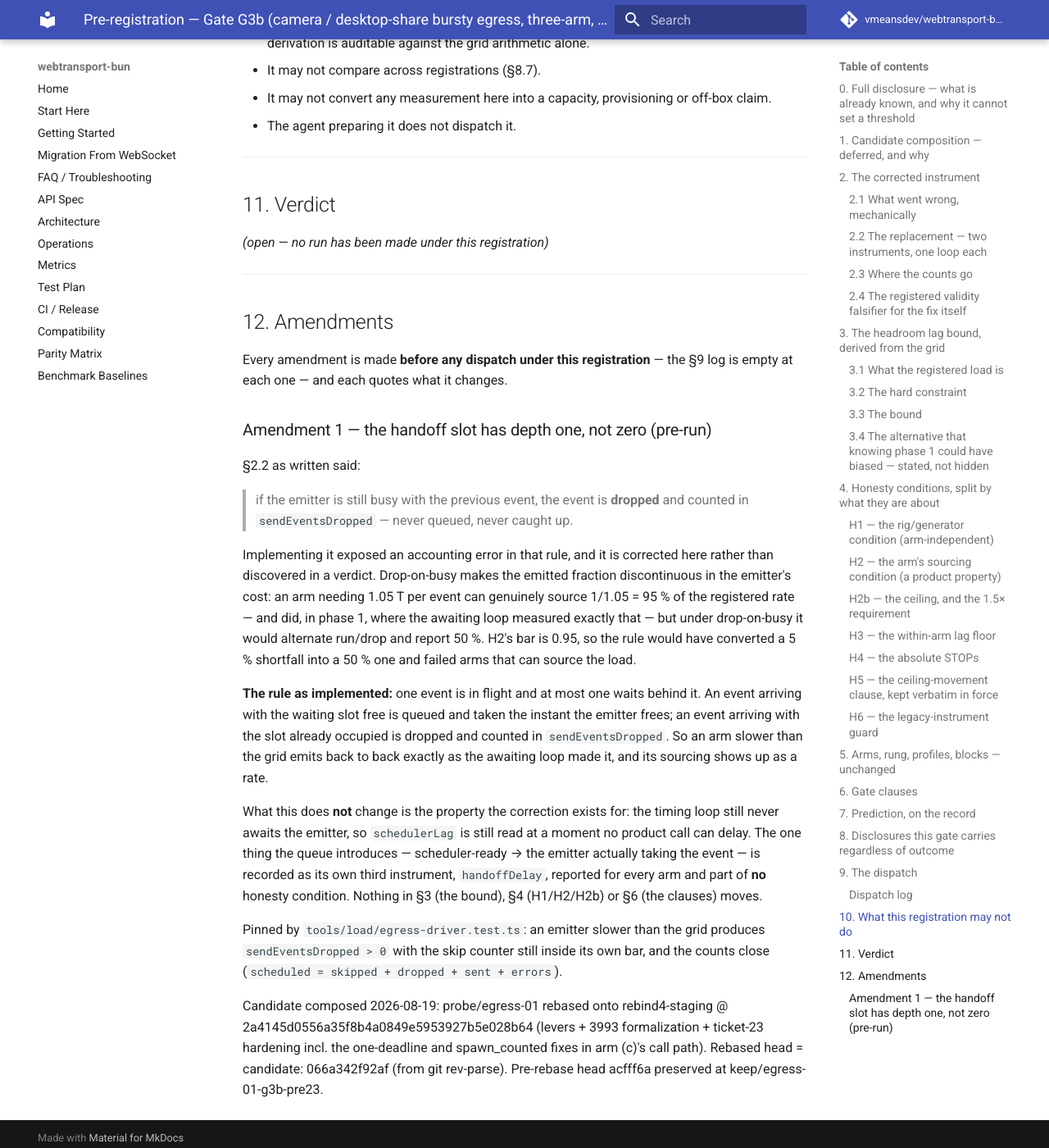
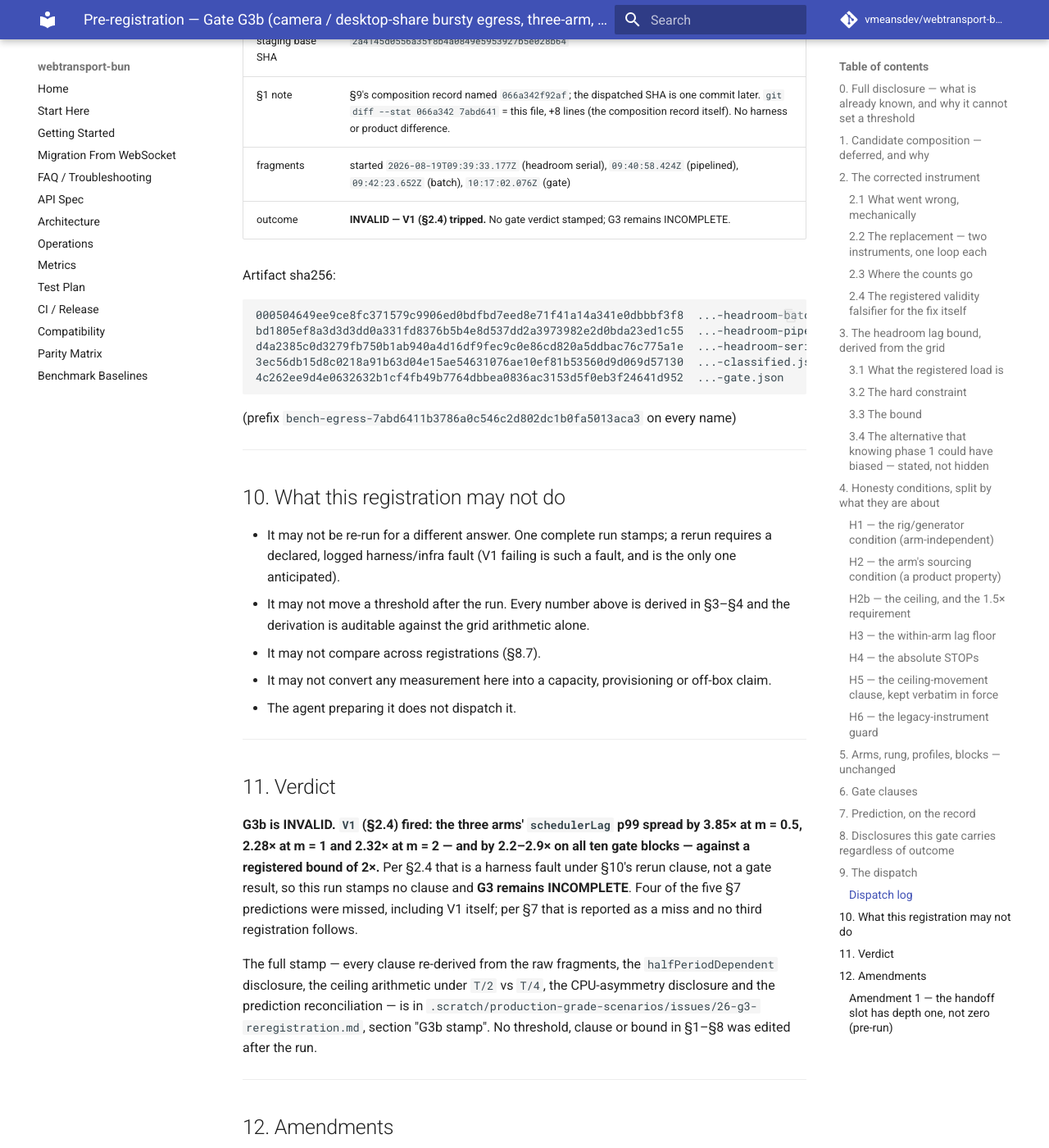
Before and after one commit to vmeansdev/webtransport-bun, an MkDocs documentation site: the page built from docs/research/preregistrations/gate-g3b.md, in a window 1280 px wide and 1400 px high, scrolled down 11275 px. Shown: the whole window at 82% size. Built offline with MkDocs 1.6.1 and Material for MkDocs 9.7.7, drawn with Linux system fonts in a browser that asks for light colours; comment, search, counter and statistics services are not loaded; some of the changed text lies outside the part shown.

Commit message:
Stamp G3b invalid on its own validity falsifier, so a run whose honesty metric still tracked the emitter cannot be read as a gate pass
V1 required the three arms' schedulerLag p99 to agree within 2x. Run
32238304133 spread them 3.85x at m=0.5, 2.28x at m=1 and 2.32x at m=2, and
2.2-2.9x on all ten gate blocks. The classifier does not compute V1, so its
C1 PASS would otherwise have stamped a gate on a run the registration
declares invalid.

The decoupling from `await` did not decouple the timing loop from the
emitter's CPU: scheduler and emitter share one event loop, handoffDelay p99
is single-digit microseconds everywhere, and the lag percentile is taken
over positive samples only whose fraction is itself arm-dependent (47-85%
early wakes). Both defects need answering before any rerun under the rerun
clause.

G3 stays INCOMPLETE. Full stamp, clause re-derivation, half-period and
CPU-asymmetry disclosures and the prediction reconciliation live in ticket
26; nothing in sections 1-8 was edited after the run.

Co-Authored-By: Claude Fable 5 <noreply@anthropic.com>
Claude-Session: https://claude.ai/code/session_01J6XgaCwKmiXs7S56nLNgbf

````diff
--- a/docs/research/preregistrations/gate-g3b.md
+++ b/docs/research/preregistrations/gate-g3b.md
@@ -470,6 +470,29 @@ is logged here with run id, candidate SHA, staging base SHA and artifact hash.
 *(empty at the time of writing — no dispatch has been made under this
 registration)*
 
+**Dispatch 1 — `bench-bandwidth`, `EGRESS_SHAPE=gate`, heavy self-hosted runner.**
+
+| field | value |
+|---|---|
+| run id | `32238304133` |
+| candidate SHA | `7abd6411b3786a0c546c2d802dc1b0fa5013aca3` (`probe/egress-01`) |
+| staging base SHA | `2a4145d0556a35f8b4a0849e5953927b5e028b64` |
+| §1 note | §9's composition record named `066a342f92af`; the dispatched SHA is one commit later. `git diff --stat 066a342 7abd641` = this file, +8 lines (the composition record itself). No harness or product difference. |
+| fragments | started `2026-08-19T09:39:33.177Z` (headroom serial), `09:40:58.424Z` (pipelined), `09:42:23.652Z` (batch), `10:17:02.076Z` (gate) |
+| outcome | **INVALID — V1 (§2.4) tripped.** No gate verdict stamped; G3 remains INCOMPLETE. |
+
+Artifact sha256:
+
+```
+000504649ee9ce8fc371579c9906ed0bdfbd7eed8e71f41a14a341e0dbbbf3f8  ...-headroom-batch.json
+bd1805ef8a3d3d3dd0a331fd8376b5b4e8d537dd2a3973982e2d0bda23ed1c55  ...-headroom-pipelined.json
+d4a2385c0d3279fb750b1ab940a4d16df9fec9c0e86cd820a5ddbac76c775a1e  ...-headroom-serial.json
+3ec56db15d8c0218a91b63d04e15ae54631076ae10ef81b53560d9d069d57130  ...-classified.json
+4c262ee9d4e0632632b1cf4fb49b7764dbbea0836ac3153d5f0eb3f24641d952  ...-gate.json
+```
+
+(prefix `bench-egress-7abd6411b3786a0c546c2d802dc1b0fa5013aca3` on every name)
+
 ---
 
 ## 10. What this registration may not do
@@ -488,7 +511,19 @@ registration)*
 
 ## 11. Verdict
 
-*(open — no run has been made under this registration)*
+**G3b is INVALID. `V1` (§2.4) fired: the three arms' `schedulerLag` p99 spread by
+3.85× at m = 0.5, 2.28× at m = 1 and 2.32× at m = 2 — and by 2.2–2.9× on all ten
+gate blocks — against a registered bound of 2×.** Per §2.4 that is a harness
+fault under §10's rerun clause, not a gate result, so this run stamps no clause
+and **G3 remains INCOMPLETE**. Four of the five §7 predictions were missed,
+including V1 itself; per §7 that is reported as a miss and no third registration
+follows.
+
+The full stamp — every clause re-derived from the raw fragments, the
+`halfPeriodDependent` disclosure, the ceiling arithmetic under `T/2` vs `T/4`,
+the CPU-asymmetry disclosure and the prediction reconciliation — is in
+`.scratch/production-grade-scenarios/issues/26-g3-reregistration.md`, section
+"G3b stamp". No threshold, clause or bound in §1–§8 was edited after the run.
 
 ---
 
````
